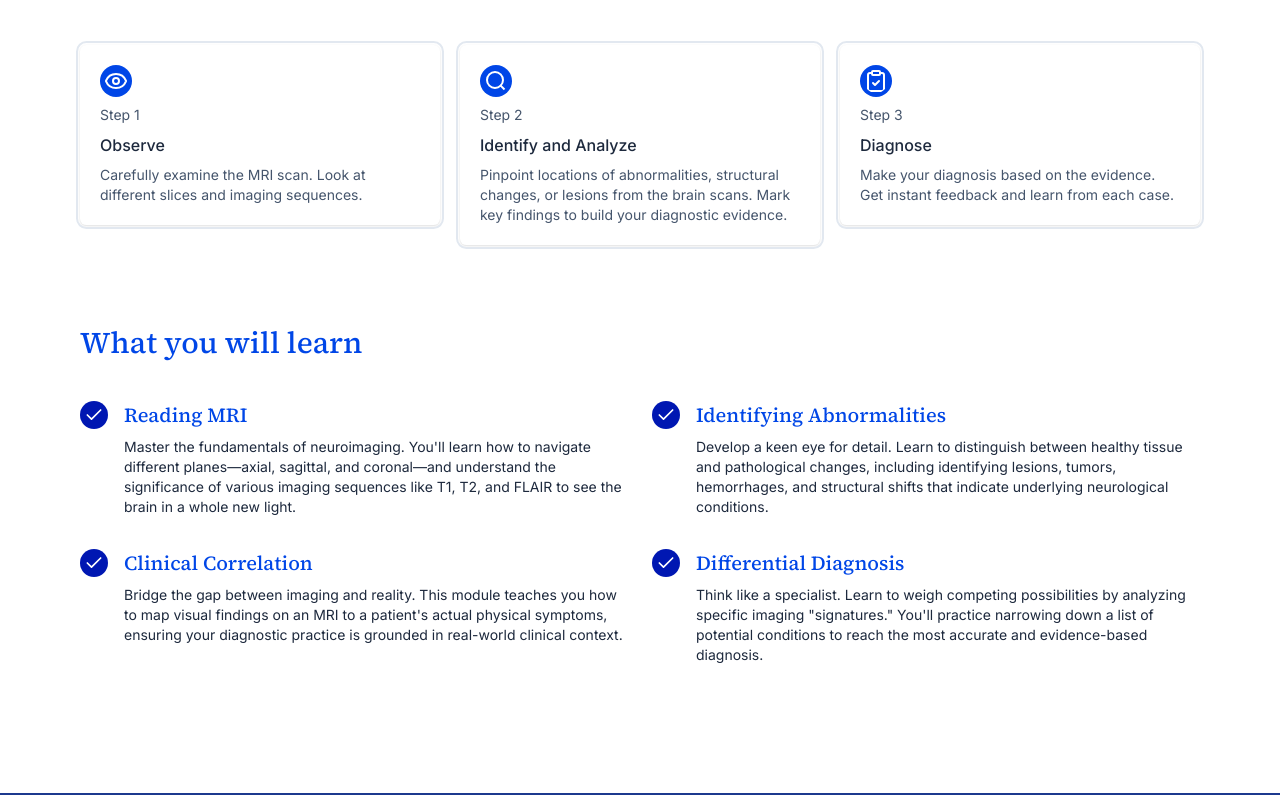
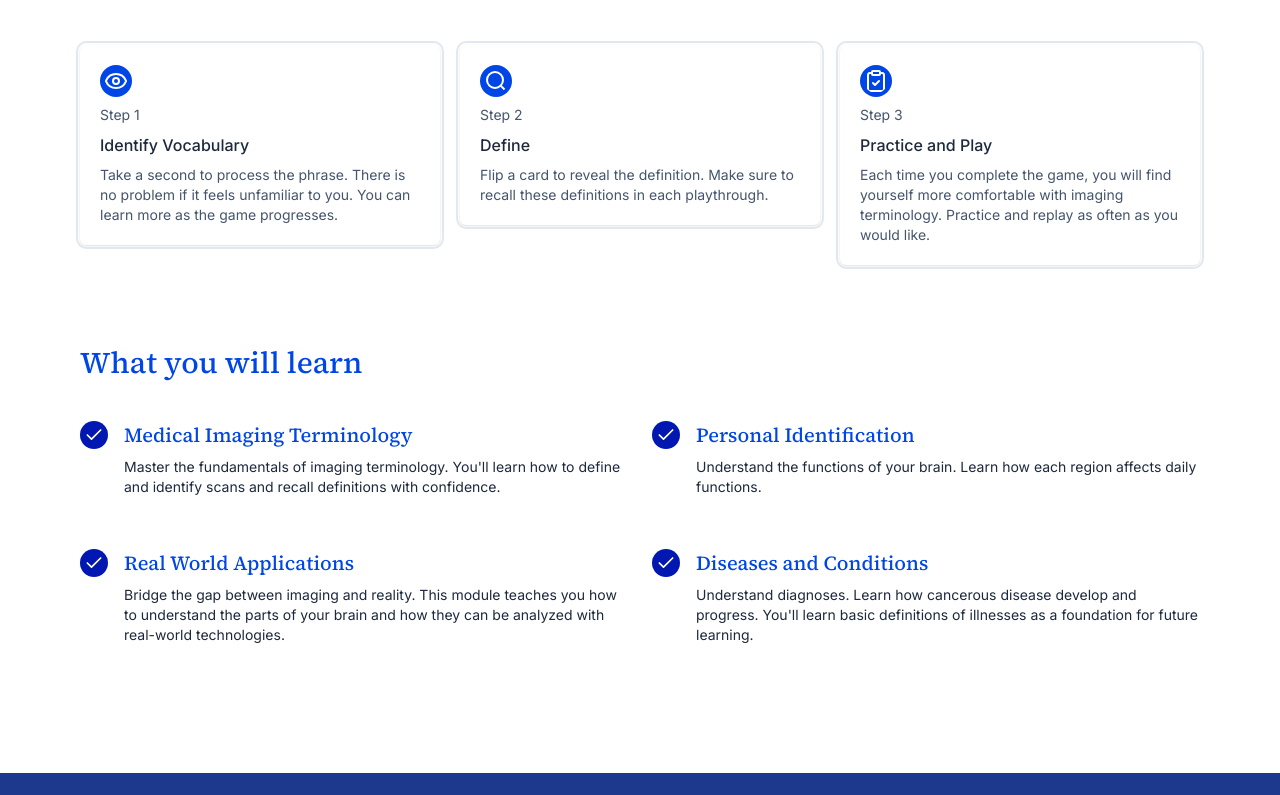
Before and after one commit to mikaelatho/medical-imagers-shadcn, a Next.js app: page /games in a window 1280 px wide. Shown: the part 665-1460 px from the top of the page. Built offline with nearby package versions, Linux system fonts and the light colour scheme.

Commit message:
Practice and Play updated

```diff
--- a/app/games/page.tsx
+++ b/app/games/page.tsx
@@ -28,7 +28,7 @@ export default function Games() {
         <div className="grid grid-cols-1 md:grid-cols-2 gap-10 px-6 sm:px-20 pt-20 pb-10">
           <div className="py-5">
             {/*Games*/}
-            <h1 className="text-4xl sm:text-5xl font-bold font-source-serif-4 text-blue-700 my-5">MRI Diagnostic Trainer</h1>
+            <h1 className="text-4xl sm:text-5xl font-bold font-source-serif-4 text-blue-700 my-5">Practice and Play</h1>
             <p className="font-inter text-slate-800 sm:text-lg py-5 font-bold max-w-7xl">
               Learn to interpret brain MRIs, think like a clinician, and solve  diagnostic cases through interactive practice.
             </p>
@@ -39,7 +39,7 @@ export default function Games() {
           </div>
           <div className="py-5">
             <div className="outline-2 outline-slate-200 sm:outline-offset-2 rounded-[0.5vw] px-2 py-2">
-              <img src={`${basePath}/mri8.png`} alt="MRI Diagnostic Trainer" className="inline-block align-middle w-full sm:max-w-7xl"></img>
+              <img src={`${basePath}/mri8.png`} alt="Practice and Play" className="inline-block align-middle w-full sm:max-w-7xl"></img>
             </div>
           </div>
         </div>
@@ -76,24 +76,24 @@ export default function Games() {
               <div className="bg-white shadow-sm outline-2 outline-slate-200 sm:outline-offset-2 rounded-[0.5vw] px-5 py-5 min-h-[220]">
                 <EyeIcon className="text-white bg-blue-600 rounded-full py-1 px-1 mb-2" size={32} />
                 <p className="font-inter text-slate-600 text-sm my-2">Step 1</p>
-                <h3 className="font-inter text-slate-800 my-2 font-medium">Observe</h3>
-                <p className="font-inter text-slate-600 text-sm">Carefully examine the MRI scan. Look at different slices and imaging sequences.</p>
+                <h3 className="font-inter text-slate-800 my-2 font-medium">Identify Vocabulary</h3>
+                <p className="font-inter text-slate-600 text-sm">Take a second to process the phrase. There is no problem if it feels unfamiliar to you. You can learn more as the game progresses.</p>
               </div>
             </div>
             <div>
               <div className="bg-white shadow-sm outline-2 outline-slate-200 sm:outline-offset-2 rounded-[0.5vw] px-5 py-5 min-h-[220]">
                 <SearchIcon className="text-white bg-blue-600 rounded-full py-1 px-1 mb-2" size={32} />
                 <p className="font-inter text-slate-600 text-sm my-2">Step 2</p>
-                <h3 className="font-inter text-slate-800 my-2 font-medium">Identify and Analyze</h3>
-                <p className="font-inter text-slate-600 text-sm">Pinpoint locations of abnormalities, structural changes, or lesions from the brain scans. Mark key findings to build your diagnostic evidence.</p>
+                <h3 className="font-inter text-slate-800 my-2 font-medium">Define</h3>
+                <p className="font-inter text-slate-600 text-sm">Flip a card to reveal the definition. Make sure to recall these definitions in each playthrough. </p>
               </div>
             </div>
             <div>
               <div className="bg-white shadow-sm outline-2 outline-slate-200 sm:outline-offset-2 rounded-[0.5vw] px-5 py-5 min-h-[220]">
                 <ClipboardCheckIcon className="text-white bg-blue-600 rounded-full py-1 px-1 mb-2" size={32} />
                 <p className="font-inter text-slate-600 text-sm my-2">Step 3</p>
-                <h3 className="font-inter text-slate-800 my-2 font-medium">Diagnose</h3>
-                <p className="font-inter text-slate-600 text-sm">Make your diagnosis based on the evidence. Get instant feedback and learn from each case.
+                <h3 className="font-inter text-slate-800 my-2 font-medium">Practice and Play</h3>
+                <p className="font-inter text-slate-600 text-sm">Each time you complete the game, you will find yourself more comfortable with imaging terminology. Practice and replay as often as you would like.
                 </p>
               </div>
             </div>
@@ -106,8 +106,8 @@ export default function Games() {
                 <CheckIcon className="text-white bg-blue-800 rounded-full p-1" size={28} />
               </div>
               <div>
-                <h2 className="text-xl sm:text-xl font-source-serif-4 font-medium text-blue-600">Reading MRI</h2>
-                <p className="font-inter text-sm text-slate-800 my-2">Master the fundamentals of neuroimaging. You'll learn how to navigate different planes—axial, sagittal, and coronal—and understand the significance of various imaging sequences like T1, T2, and FLAIR to see the brain in a whole new light.</p>
+                <h2 className="text-xl sm:text-xl font-source-serif-4 font-medium text-blue-600">Medical Imaging Terminology</h2>
+                <p className="font-inter text-sm text-slate-800 my-2">Master the fundamentals of imaging terminology. You'll learn how to define and identify scans and recall definitions with confidence.</p>
               </div>
             </div>
             <div className="grid grid-cols-[auto_1fr] gap-4">
@@ -115,8 +115,8 @@ export default function Games() {
                 <CheckIcon className="text-white bg-blue-800 rounded-full p-1" size={28} />
               </div>
               <div>
-                <h2 className="text-xl sm:text-xl font-source-serif-4 font-medium text-blue-600">Identifying Abnormalities</h2>
-                <p className="font-inter text-sm text-slate-800 my-2">Develop a keen eye for detail. Learn to distinguish between healthy tissue and pathological changes, including identifying lesions, tumors, hemorrhages, and structural shifts that indicate underlying neurological conditions.</p>
+                <h2 className="text-xl sm:text-xl font-source-serif-4 font-medium text-blue-600">Personal Identification</h2>
+                <p className="font-inter text-sm text-slate-800 my-2">Understand the functions of your brain. Learn how each region affects daily functions. </p>
               </div>
             </div>
             <div className="grid grid-cols-[auto_1fr] gap-4">
@@ -124,8 +124,8 @@ export default function Games() {
                 <CheckIcon className="text-white bg-blue-800 rounded-full p-1" size={28} />
               </div>
               <div>
-                <h2 className="text-xl sm:text-xl font-source-serif-4 font-medium text-blue-600">Clinical Correlation</h2>
-                <p className="font-inter  text-sm text-slate-800 my-2">Bridge the gap between imaging and reality. This module teaches you how to map visual findings on an MRI to a patient's actual physical symptoms, ensuring your diagnostic practice is grounded in real-world clinical context.</p>
+                <h2 className="text-xl sm:text-xl font-source-serif-4 font-medium text-blue-600">Real World Applications</h2>
+                <p className="font-inter  text-sm text-slate-800 my-2">Bridge the gap between imaging and reality. This module teaches you how to understand the parts of your brain and how they can be analyzed with real-world technologies. </p>
               </div>
             </div>
             <div className="grid grid-cols-[auto_1fr] gap-4">
@@ -133,8 +133,8 @@ export default function Games() {
                 <CheckIcon className="text-white bg-blue-800 rounded-full p-1" size={28} />
               </div>
               <div>
-                <h2 className="text-xl sm:text-xl font-source-serif-4 font-medium text-blue-600">Differential Diagnosis</h2>
-                <p className="font-inter  text-sm text-slate-800 my-2">Think like a specialist. Learn to weigh competing possibilities by analyzing specific imaging "signatures." You'll practice narrowing down a list of potential conditions to reach the most accurate and evidence-based diagnosis.</p>
+                <h2 className="text-xl sm:text-xl font-source-serif-4 font-medium text-blue-600">Diseases and Conditions</h2>
+                <p className="font-inter  text-sm text-slate-800 my-2">Understand diagnoses. Learn how cancerous disease develop and progress. You'll learn basic definitions of illnesses as a foundation for future learning.</p>
               </div>
             </div>
           </div>
```
